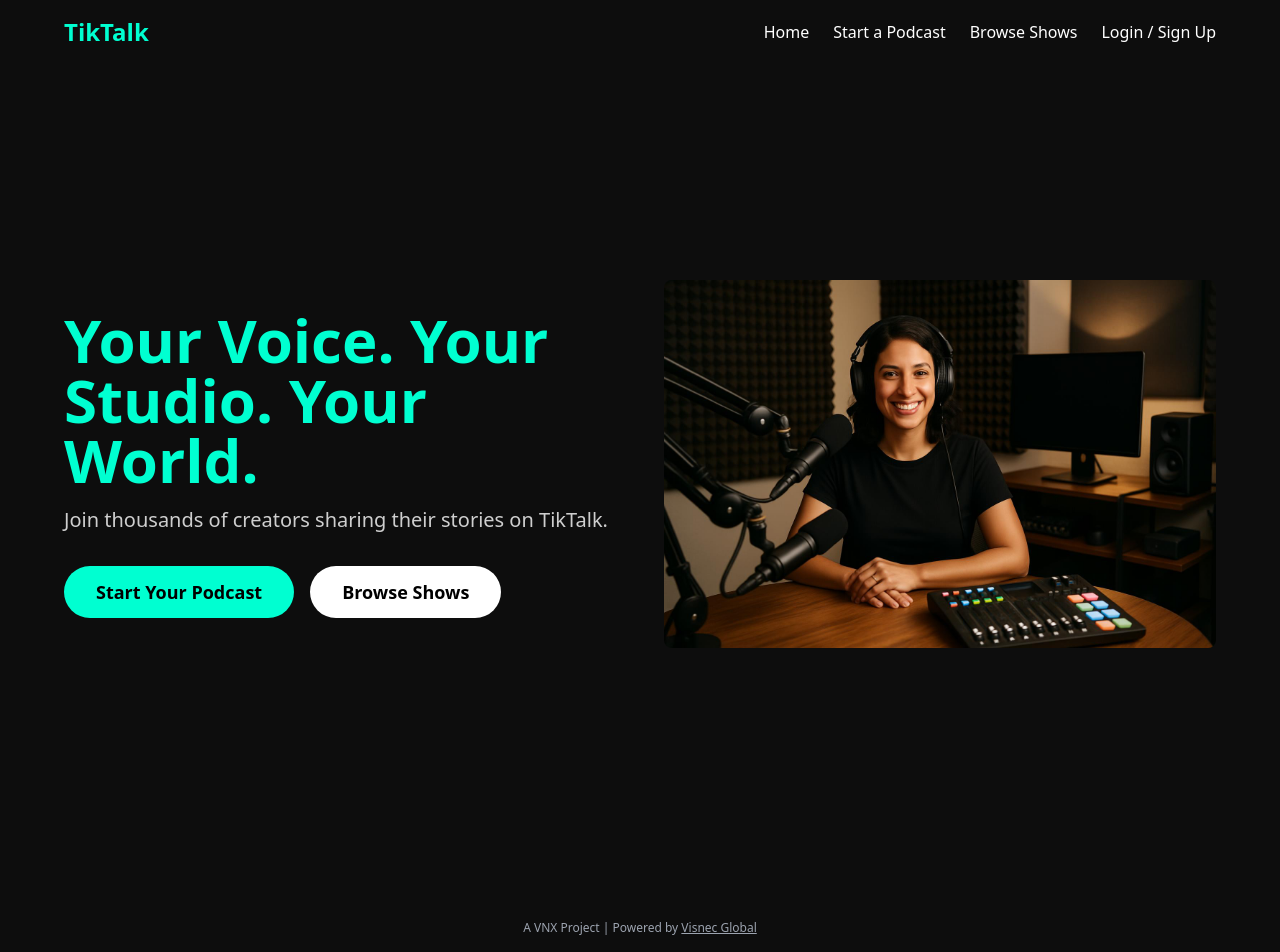
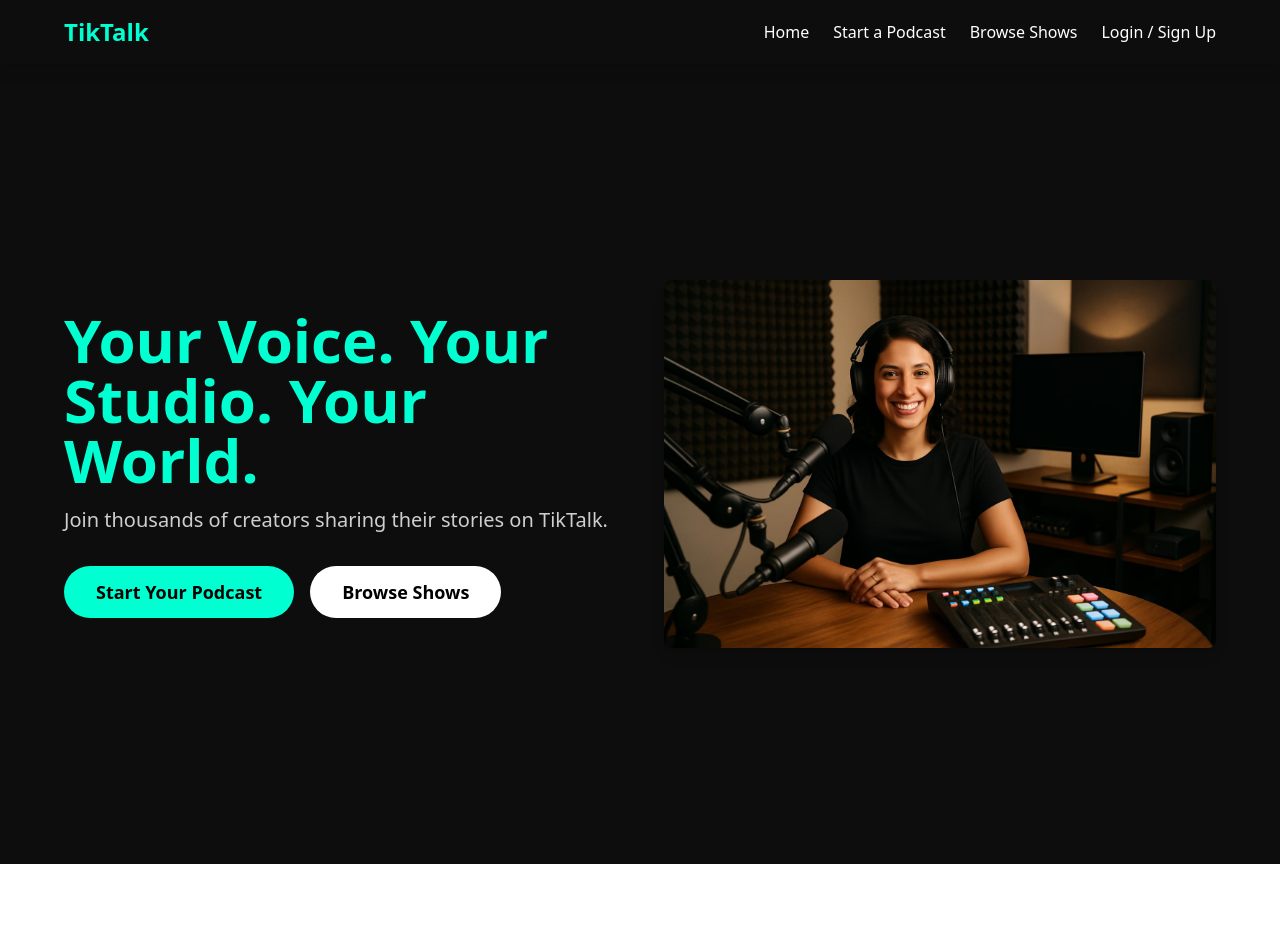
Before and after one commit to niiodaie/tiktalk-frontend, a React (Vite) app: page / in a window 1280 px wide. After the commit the page ends 864 px from the top, so only its background shows below. Built offline with nearby package versions, Linux system fonts and the light colour scheme.

Commit message:
Add files via upload

```diff
--- a/src/App.tsx
+++ b/src/App.tsx
@@ -2,7 +2,6 @@ import React from 'react';
 import { BrowserRouter as Router, Routes, Route } from 'react-router-dom';
 import Hero from './components/Hero';
 import Navbar from './components/Navbar';
-import Footer from './components/Footer';
 
 // Placeholder pages
 const StartPage = () => <div className="min-h-screen bg-[#0D0D0D] text-white flex items-center justify-center text-3xl">Start a Podcast Page</div>;
@@ -12,9 +11,8 @@ const LoginPage = () => <div className="min-h-screen bg-[#0D0D0D] text-white fle
 function App() {
   return (
     <Router>
-      <div className="min-h-screen bg-[#0D0D0D] text-white flex flex-col">
+      <div className="min-h-screen bg-[#0D0D0D] text-white">
         <Navbar />
-        <div className="flex-grow">
         <Routes>
           <Route path="/" element={<Hero />} />
           <Route path="/start" element={<StartPage />} />
@@ -22,8 +20,6 @@ function App() {
           <Route path="/login" element={<LoginPage />} />
         </Routes>
       </div>
-        <Footer />
-      </div>
     </Router>
   );
 }
--- a/src/index.css
+++ b/src/index.css
@@ -1,10 +1,3 @@
 @tailwind base;
 @tailwind components;
 @tailwind utilities;
-
-/* Custom styles to remove unwanted borders */
-* {
-  outline: none !important;
-  box-shadow: none !important;
-  border: none !important;
-}
```
Also changed, not shown: 2 other files (tests, documents, lock files or other folders). Lines whose indentation alone changed are shown as unchanged.
